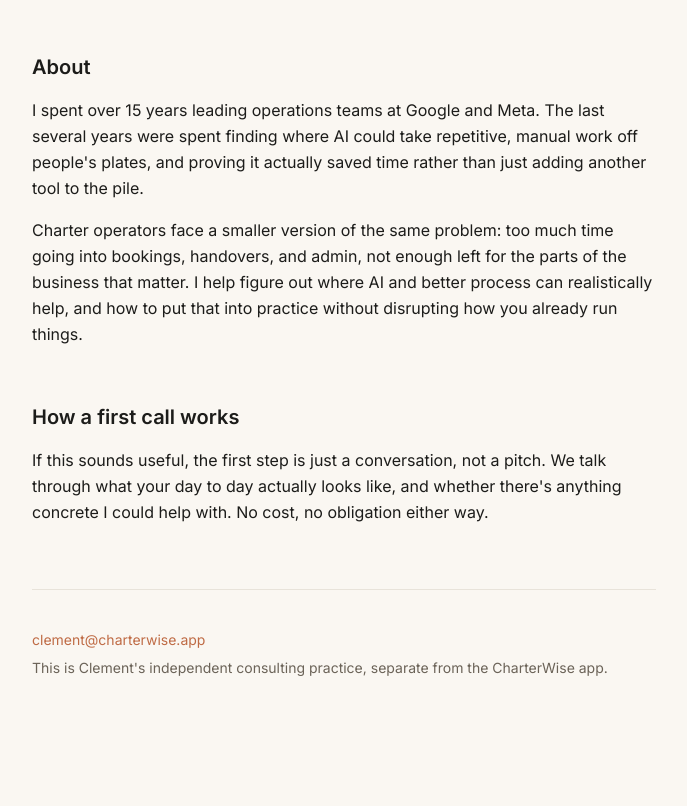
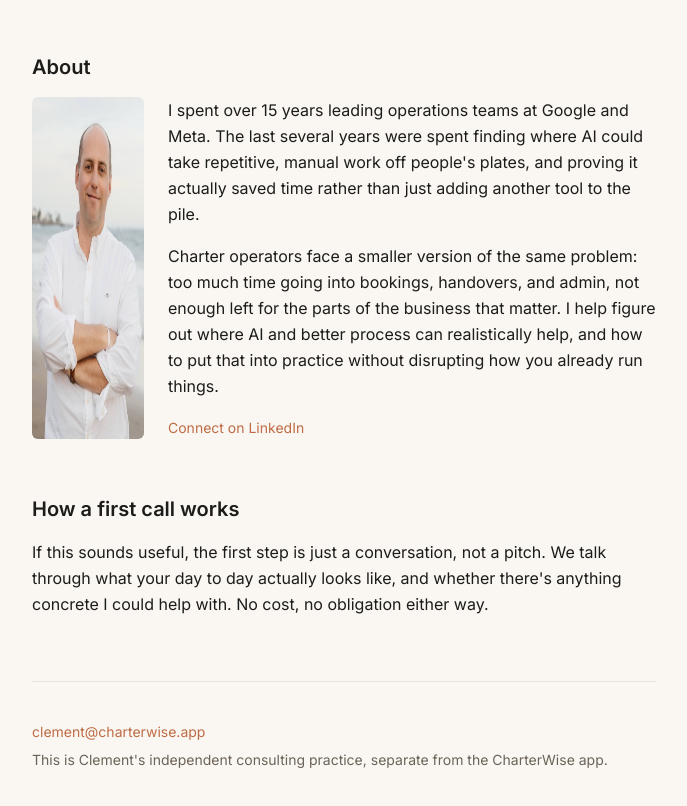
Before and after one commit to clemtoulemonde-ship-it/charterwise-consulting, an Astro site: page / in a window 1280 px wide. Shown: the part 1022-1828 px from the top of the page, without its empty margins (296-983 px from the left). Before the commit the page ends 1796 px from the top, so only its background shows below. Built offline with nearby package versions, Linux system fonts and the light colour scheme; Astro itself is replaced by a stand-in of ours.

Commit message:
Add LinkedIn link and portrait photo to About section

```diff
--- a/src/pages/index.astro
+++ b/src/pages/index.astro
@@ -70,17 +70,37 @@ const email = 'clement@charterwise.app';
 
     <section class="mb-14">
       <h2 class="text-xl font-semibold mb-4">About</h2>
-      <p class="leading-relaxed mb-4">
-        I spent over 15 years leading operations teams at Google and Meta. The last several years
-        were spent finding where AI could take repetitive, manual work off people's plates, and
-        proving it actually saved time rather than just adding another tool to the pile.
-      </p>
-      <p class="leading-relaxed">
-        Charter operators face a smaller version of the same problem: too much time going into
-        bookings, handovers, and admin, not enough left for the parts of the business that
-        matter. I help figure out where AI and better process can realistically help, and how to
-        put that into practice without disrupting how you already run things.
-      </p>
+      <div class="sm:flex sm:gap-6">
+        <img
+          src="/clement.jpg"
+          alt="Clement Toulemonde"
+          width="410"
+          height="600"
+          class="w-28 h-auto rounded-md mb-4 sm:mb-0 sm:flex-shrink-0"
+        />
+        <div>
+          <p class="leading-relaxed mb-4">
+            I spent over 15 years leading operations teams at Google and Meta. The last several
+            years were spent finding where AI could take repetitive, manual work off people's
+            plates, and proving it actually saved time rather than just adding another tool to the
+            pile.
+          </p>
+          <p class="leading-relaxed mb-4">
+            Charter operators face a smaller version of the same problem: too much time going
+            into bookings, handovers, and admin, not enough left for the parts of the business
+            that matter. I help figure out where AI and better process can realistically help,
+            and how to put that into practice without disrupting how you already run things.
+          </p>
+          <a
+            href="https://linkedin.com/in/clementtoulemonde"
+            target="_blank"
+            rel="noopener noreferrer"
+            class="text-sm text-[var(--color-clay)] hover:text-[var(--color-clay-dark)]"
+          >
+            Connect on LinkedIn
+          </a>
+        </div>
+      </div>
     </section>
 
     <section class="mb-16">
```
Also changed, not shown: public/clement.jpg (added).
